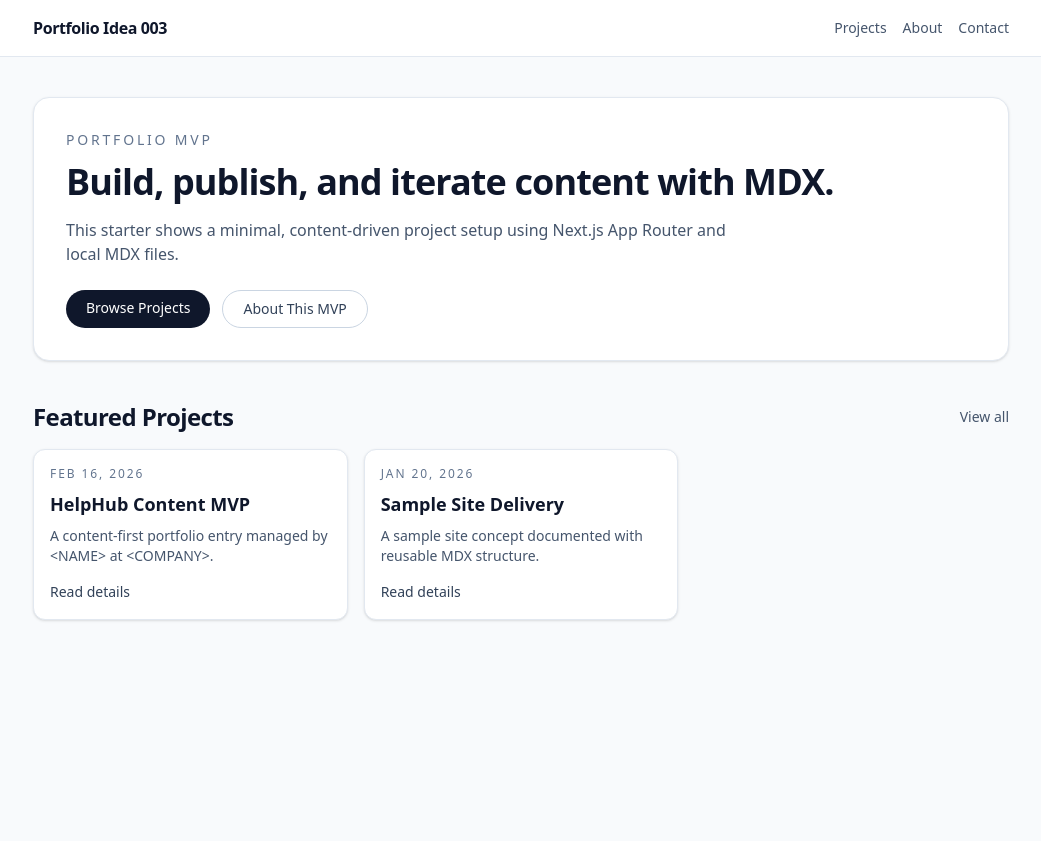
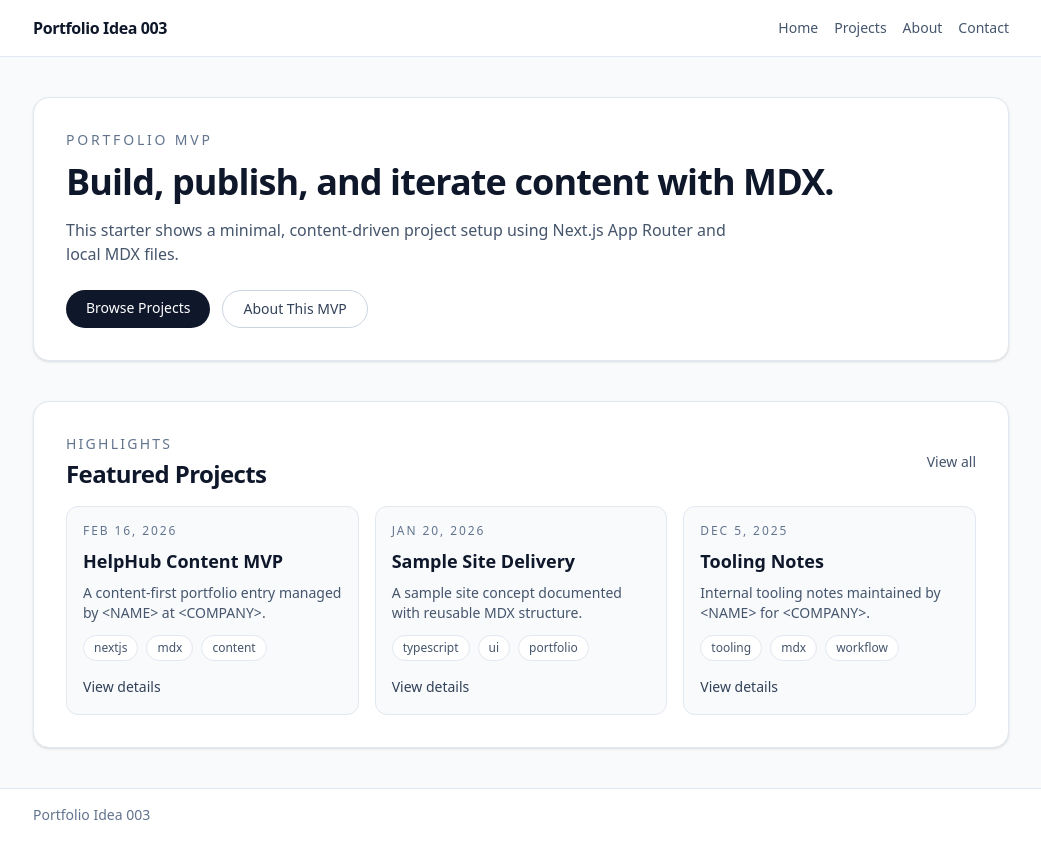
Before and after one commit to Kujara-jp/portfolio-idea-003, a Next.js app: page / in a window 1280 px wide. Shown: the whole page, without its empty margins (119-1160 px from the left). Before the commit the page ends 800 px from the top, so only its background shows below. Built offline with nearby package versions, Linux system fonts and the light colour scheme.

Commit message:
Polish presentation (nav + cards) (#2)

```diff
--- a/src/app/layout.tsx
+++ b/src/app/layout.tsx
@@ -27,7 +27,7 @@ export default function RootLayout({
   return (
     <html lang="en">
       <body
-        className={`${geistSans.variable} ${geistMono.variable} min-h-screen bg-slate-50 text-slate-900 antialiased`}
+        className={`${geistSans.variable} ${geistMono.variable} flex min-h-screen flex-col bg-slate-50 text-slate-900 antialiased`}
       >
         <header className="border-b border-slate-200 bg-white">
           <div className="mx-auto flex w-full max-w-5xl items-center justify-between px-4 py-4 sm:px-6">
@@ -35,6 +35,9 @@ export default function RootLayout({
               Portfolio Idea 003
             </Link>
             <nav className="flex flex-wrap items-center gap-4 text-sm text-slate-600">
+              <Link href="/" className="hover:text-slate-900">
+                Home
+              </Link>
               <Link href="/projects" className="hover:text-slate-900">
                 Projects
               </Link>
@@ -47,7 +50,12 @@ export default function RootLayout({
             </nav>
           </div>
         </header>
-        <main className="mx-auto w-full max-w-5xl px-4 py-10 sm:px-6">{children}</main>
+        <main className="mx-auto w-full max-w-5xl flex-1 px-4 py-10 sm:px-6">{children}</main>
+        <footer className="border-t border-slate-200 bg-white">
+          <div className="mx-auto w-full max-w-5xl px-4 py-4 text-sm text-slate-500 sm:px-6">
+            Portfolio Idea 003
+          </div>
+        </footer>
       </body>
     </html>
   );
--- a/src/app/page.tsx
+++ b/src/app/page.tsx
@@ -12,7 +12,8 @@ function formatDate(date: string): string {
 
 export default async function HomePage() {
   const projects = await getAllProjects();
-  const featuredProjects = projects.filter((project) => project.featured).slice(0, 3);
+  const featuredProjects = projects.filter((project) => project.featured);
+  const featuredCards = (featuredProjects.length >= 3 ? featuredProjects : projects).slice(0, 3);
 
   return (
     <div className="space-y-10">
@@ -40,26 +41,39 @@ export default async function HomePage() {
         </div>
       </section>
 
-      <section className="space-y-4">
-        <div className="flex items-center justify-between">
-          <h2 className="text-2xl font-semibold tracking-tight text-slate-900">Featured Projects</h2>
+      <section className="rounded-2xl border border-slate-200 bg-white p-6 shadow-sm sm:p-8">
+        <div className="mb-4 flex items-center justify-between">
+          <div>
+            <p className="text-sm font-medium uppercase tracking-[0.16em] text-slate-500">Highlights</p>
+            <h2 className="mt-1 text-2xl font-semibold tracking-tight text-slate-900">Featured Projects</h2>
+          </div>
           <Link href="/projects" className="text-sm font-medium text-slate-600 hover:text-slate-900">
             View all
           </Link>
         </div>
         <div className="grid gap-4 md:grid-cols-3">
-          {featuredProjects.map((project) => (
-            <article key={project.slug} className="rounded-xl border border-slate-200 bg-white p-4 shadow-sm">
+          {featuredCards.map((project) => (
+            <article key={project.slug} className="rounded-xl border border-slate-200 bg-slate-50 p-4">
               <p className="text-xs font-medium uppercase tracking-[0.16em] text-slate-500">
                 {formatDate(project.date)}
               </p>
               <h3 className="mt-2 text-lg font-semibold text-slate-900">{project.title}</h3>
               <p className="mt-2 text-sm text-slate-600">{project.summary}</p>
+              <div className="mt-3 flex flex-wrap gap-2">
+                {project.tags.map((tag) => (
+                  <span
+                    key={tag}
+                    className="rounded-full border border-slate-200 bg-white px-2.5 py-1 text-xs font-medium text-slate-600"
+                  >
+                    {tag}
+                  </span>
+                ))}
+              </div>
               <Link
                 href={`/projects/${project.slug}`}
                 className="mt-4 inline-block text-sm font-medium text-slate-700 hover:text-slate-900"
               >
-                Read details
+                View details
               </Link>
             </article>
           ))}
--- a/src/app/projects/[slug]/page.tsx
+++ b/src/app/projects/[slug]/page.tsx
@@ -36,29 +36,24 @@ export default async function ProjectDetailPage({ params }: ProjectDetailPagePro
         ← Back to projects
       </Link>
 
-      <header className="space-y-3">
+      <header className="space-y-4">
+        <h1 className="text-3xl font-semibold tracking-tight text-slate-900">{project.title}</h1>
+        <p className="text-slate-600">{project.summary}</p>
+        <div className="rounded-xl border border-slate-200 bg-slate-50 p-4">
           <p className="text-xs font-medium uppercase tracking-[0.16em] text-slate-500">
             {formatDate(project.date)}
           </p>
-        <h1 className="text-3xl font-semibold tracking-tight text-slate-900">{project.title}</h1>
-        <p className="text-slate-600">{project.summary}</p>
-        <div className="flex flex-wrap gap-2">
+          <div className="mt-3 flex flex-wrap gap-2">
             {project.tags.map((tag) => (
               <span
                 key={tag}
-              className="rounded-full border border-slate-200 bg-slate-50 px-2.5 py-1 text-xs font-medium text-slate-600"
+                className="rounded-full border border-slate-200 bg-white px-2.5 py-1 text-xs font-medium text-slate-600"
               >
                 {tag}
               </span>
             ))}
           </div>
-      </header>
-
-      <div className="space-y-3 leading-7 text-slate-700">
-        <MDXRemote source={project.content} />
-      </div>
-
-      <footer className="flex flex-wrap gap-3 border-t border-slate-200 pt-4">
+          <div className="mt-4 flex flex-wrap gap-3">
             <a
               href={project.repoUrl}
               target="_blank"
@@ -75,7 +70,13 @@ export default async function ProjectDetailPage({ params }: ProjectDetailPagePro
             >
               Live demo
             </a>
-      </footer>
+          </div>
+        </div>
+      </header>
+
+      <div className="space-y-3 leading-7 text-slate-700">
+        <MDXRemote source={project.content} />
+      </div>
     </article>
   );
 }
--- a/src/app/projects/page.tsx
+++ b/src/app/projects/page.tsx
@@ -14,7 +14,7 @@ export default async function ProjectsPage() {
   const projects = await getAllProjects();
 
   return (
-    <div className="space-y-6">
+    <div className="space-y-8">
       <header className="space-y-2">
         <h1 className="text-3xl font-semibold tracking-tight text-slate-900">Projects</h1>
         <p className="max-w-2xl text-slate-600">
@@ -22,14 +22,14 @@ export default async function ProjectsPage() {
         </p>
       </header>
 
-      <div className="grid gap-4 md:grid-cols-2">
+      <div className="grid gap-5 md:grid-cols-2">
         {projects.map((project) => (
           <article key={project.slug} className="rounded-xl border border-slate-200 bg-white p-5 shadow-sm">
             <p className="text-xs font-medium uppercase tracking-[0.16em] text-slate-500">
               {formatDate(project.date)}
             </p>
-            <h2 className="mt-2 text-xl font-semibold text-slate-900">{project.title}</h2>
-            <p className="mt-2 text-sm text-slate-600">{project.summary}</p>
+            <h2 className="mt-2 text-xl font-semibold tracking-tight text-slate-900">{project.title}</h2>
+            <p className="mt-2 text-sm leading-6 text-slate-600">{project.summary}</p>
             <div className="mt-3 flex flex-wrap gap-2">
               {project.tags.map((tag) => (
                 <span
```
Lines whose indentation alone changed are shown as unchanged.
